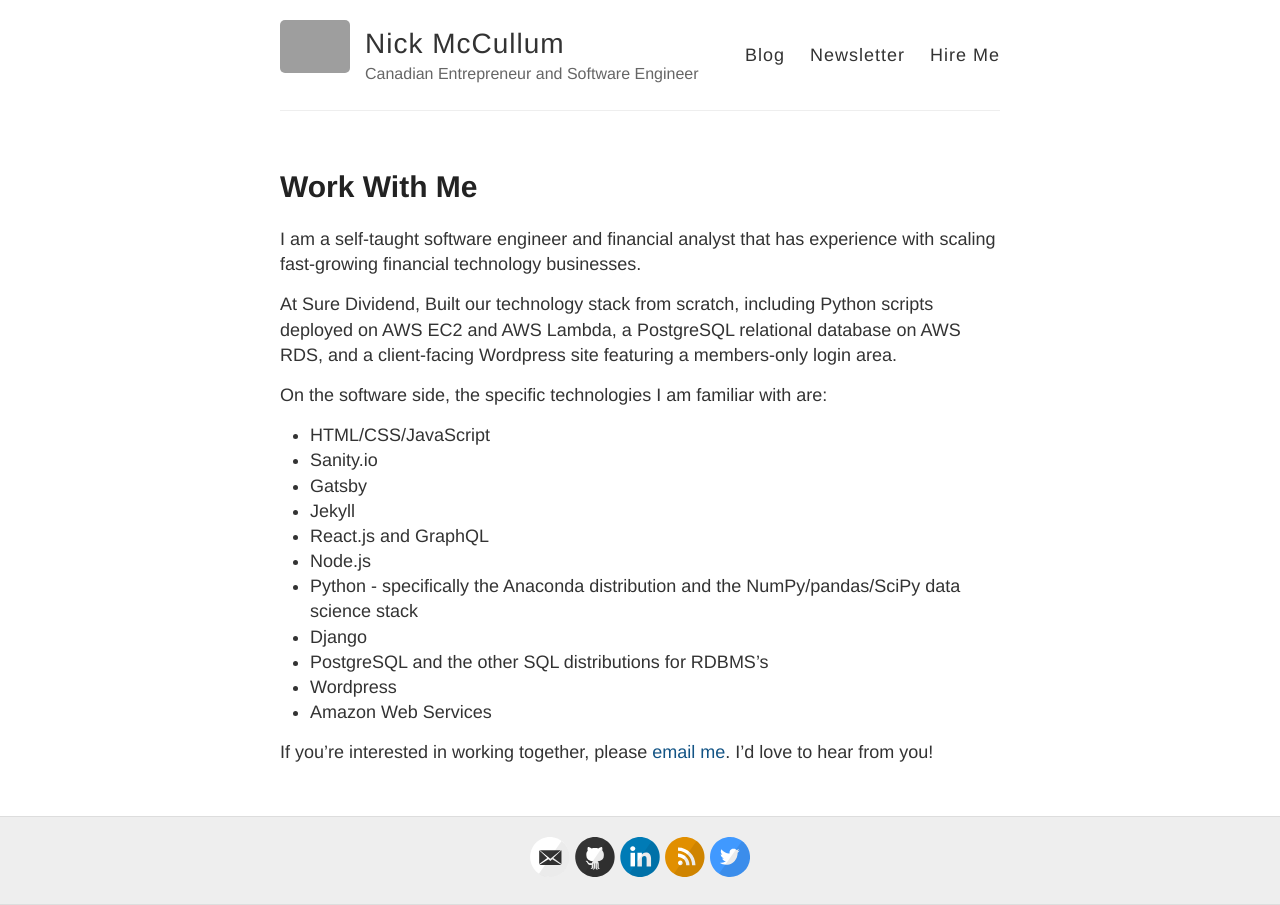
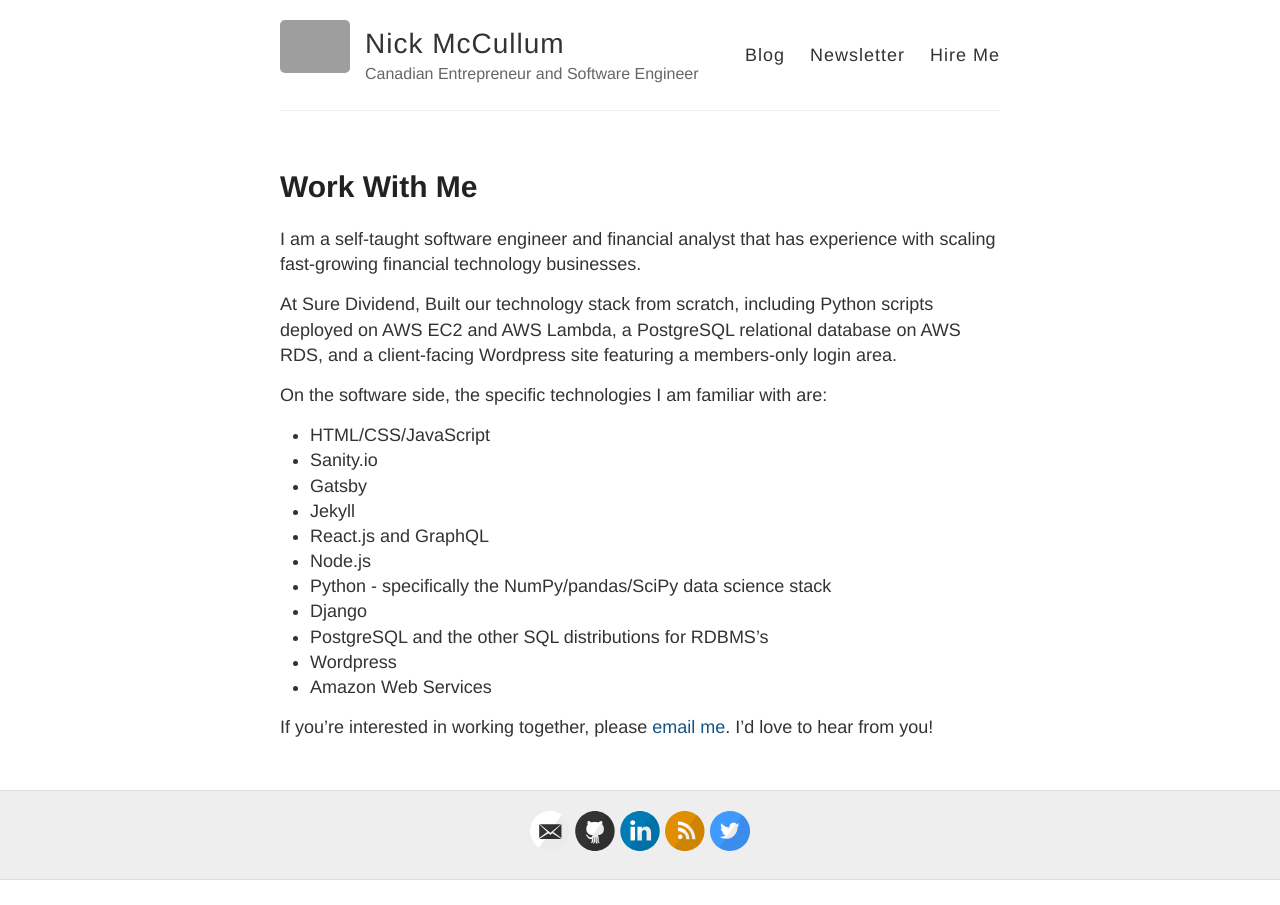
Before and after one commit to rosyberti/website, a Jekyll site: the page built from hire-me.md, in a window 1280 px wide. Built offline with Jekyll 4.4.1, drawn with Linux system fonts in a browser that asks for light colours; grey boxes are pictures that could not be loaded.

Commit message:
removed mention of the Anaconda distribution of Python

```diff
--- a/hire-me.md
+++ b/hire-me.md
@@ -16,7 +16,7 @@
 * Jekyll
 * React.js and GraphQL
 * Node.js
-* Python - specifically the Anaconda distribution and the NumPy/pandas/SciPy data science stack
+* Python - specifically the NumPy/pandas/SciPy data science stack
 * Django
 * PostgreSQL and the other SQL distributions for RDBMS's
 * Wordpress
```
